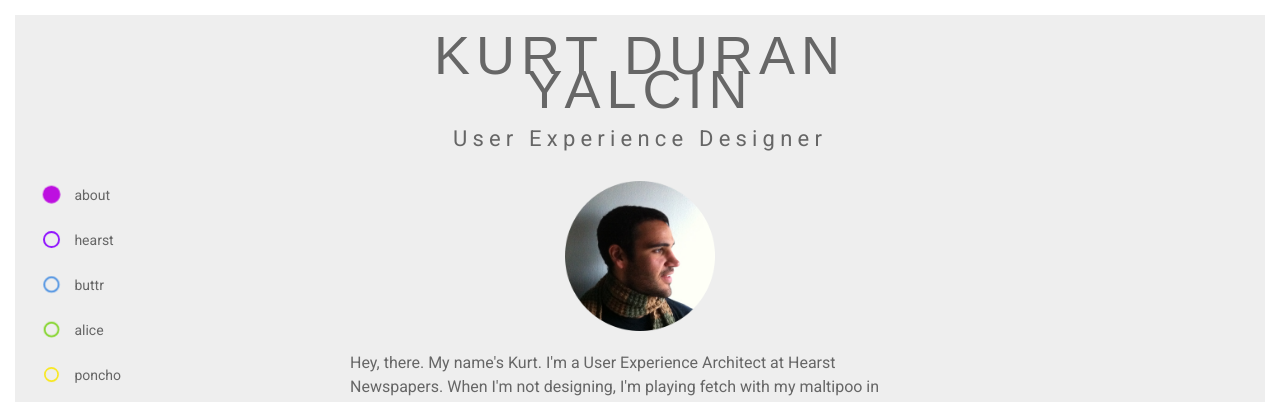
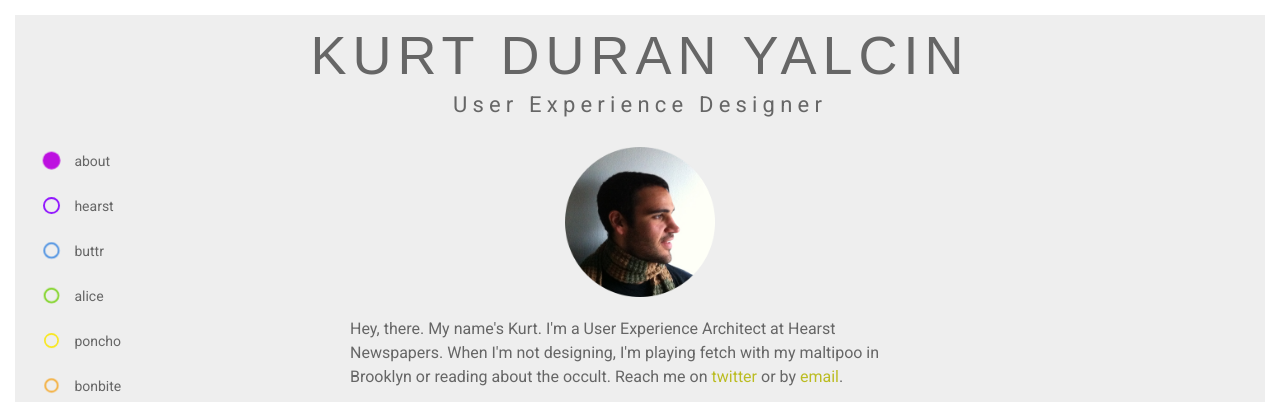
Before and after one commit to kurtsy/portfolio, a Python web app: template templates/index.html in a window 1280 px wide. Shown: the top 402 px of the page. Run offline with Jinja, Linux system fonts and the light colour scheme; the template is opened without the code that fills it, so the values that code supplies are empty.

Commit message:
small tweaks

```diff
--- a/static/css/main.css
+++ b/static/css/main.css
@@ -10,7 +10,7 @@ header {
   text-align: center;
   padding-top: 30px;
   padding-bottom: 10px;
-  width: 585px;
+  width: 700px;
   margin: auto;
 }
 
```
